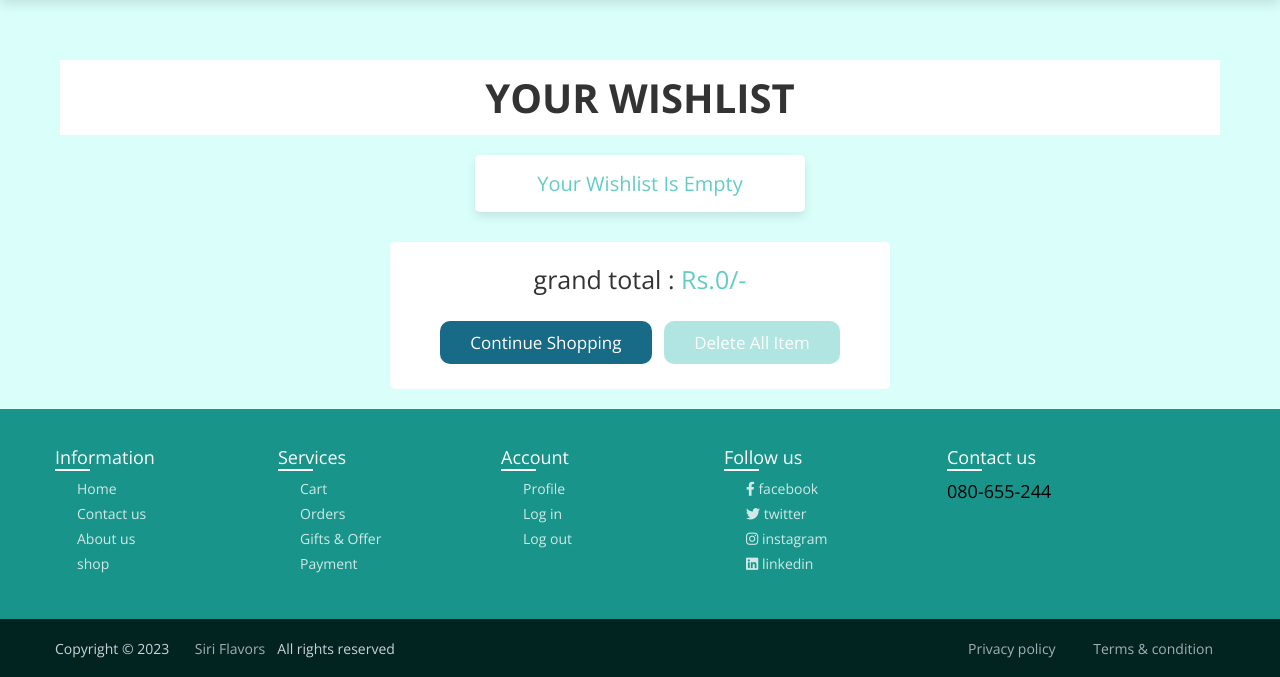
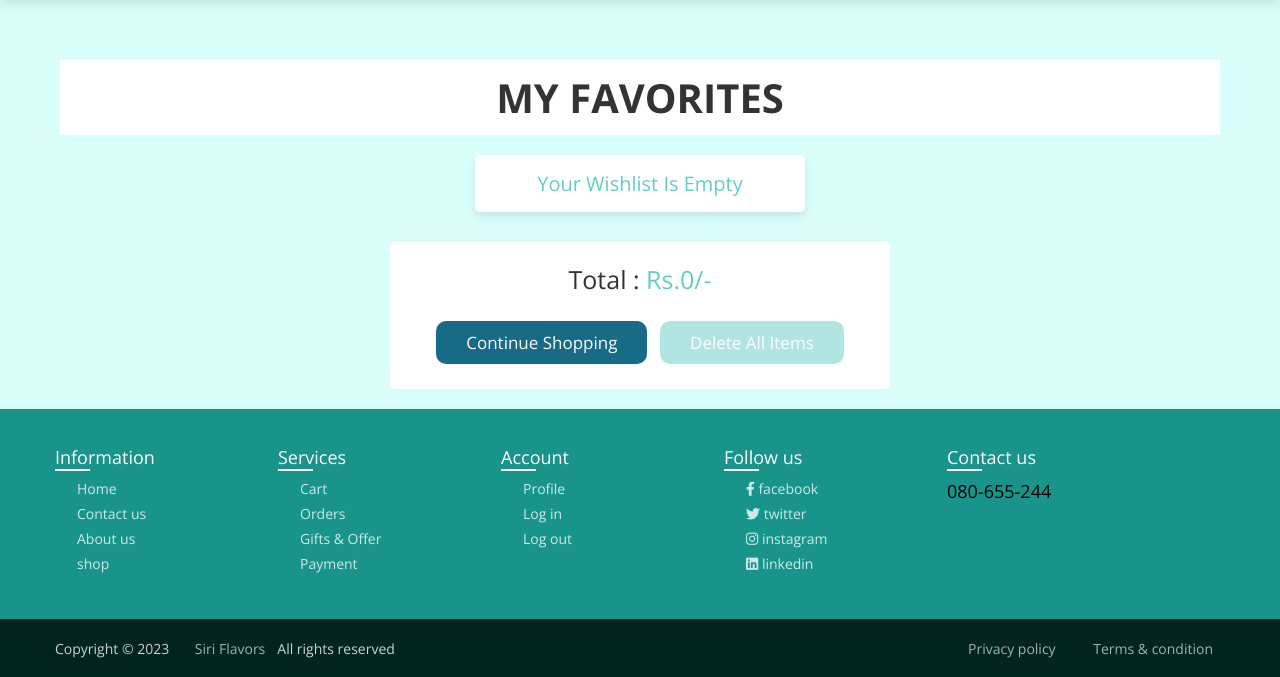
Before and after one commit to DhruthiV/The-Millets-Website, a PHP site: page /wishlist.php in a window 1280 px wide. Shown: the part 101-778 px from the top of the page. Run offline with PHP 8.4, Linux system fonts and the light colour scheme; the visitor is signed in with stand-in values (Sample User, id 1); data that the repository does not hold is empty; some libraries are stand-ins or nearby versions; some web fonts are replaced.

```diff
--- a/wishlist.php
+++ b/wishlist.php
@@ -48,7 +48,7 @@ if(isset($_GET['delete_all'])){
 
 <section class="products">
 
-   <h3 class="heading">your wishlist</h3>
+   <h3 class="heading">My Favorites</h3>
 
    <div class="box-container">
 
@@ -85,9 +85,9 @@ if(isset($_GET['delete_all'])){
    </div>
 
    <div class="wishlist-total">
-      <p>grand total : <span>Rs.<?= $grand_total; ?>/-</span></p>
-      <a href="shop.php" class="option-btn">continue shopping</a>
-      <a href="wishlist.php?delete_all" class="delete-btn <?= ($grand_total > 1)?'':'disabled'; ?>" onclick="return confirm('delete all from wishlist?');">delete all item</a>
+      <p>Total : <span>Rs.<?= $grand_total; ?>/-</span></p>
+      <a href="shop.php" class="option-btn">Continue Shopping</a>
+      <a href="wishlist.php?delete_all" class="delete-btn <?= ($grand_total > 1)?'':'disabled'; ?>" onclick="return confirm('delete all from wishlist?');">Delete all items</a>
    </div>
 
 </section>
```
Also changed, not shown: img/image1.jpg (renamed from Sign/img/image1.jpg), img/image2.jpg (renamed from Sign/img/image2.jpg), img/image3.jpg (renamed from Sign/img/image3.jpg), img/logo.png (renamed from Sign/img/logo.png), user_login.php (renamed from user_login1.php).
